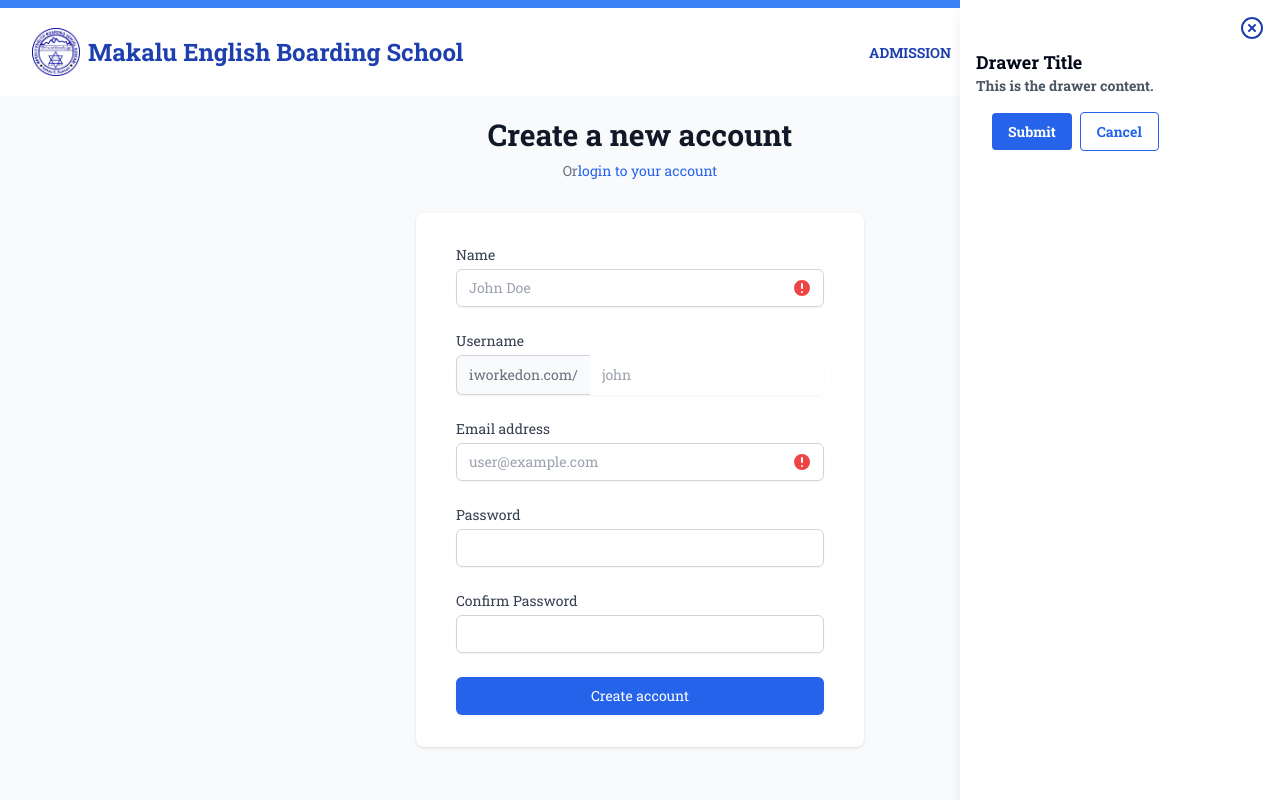
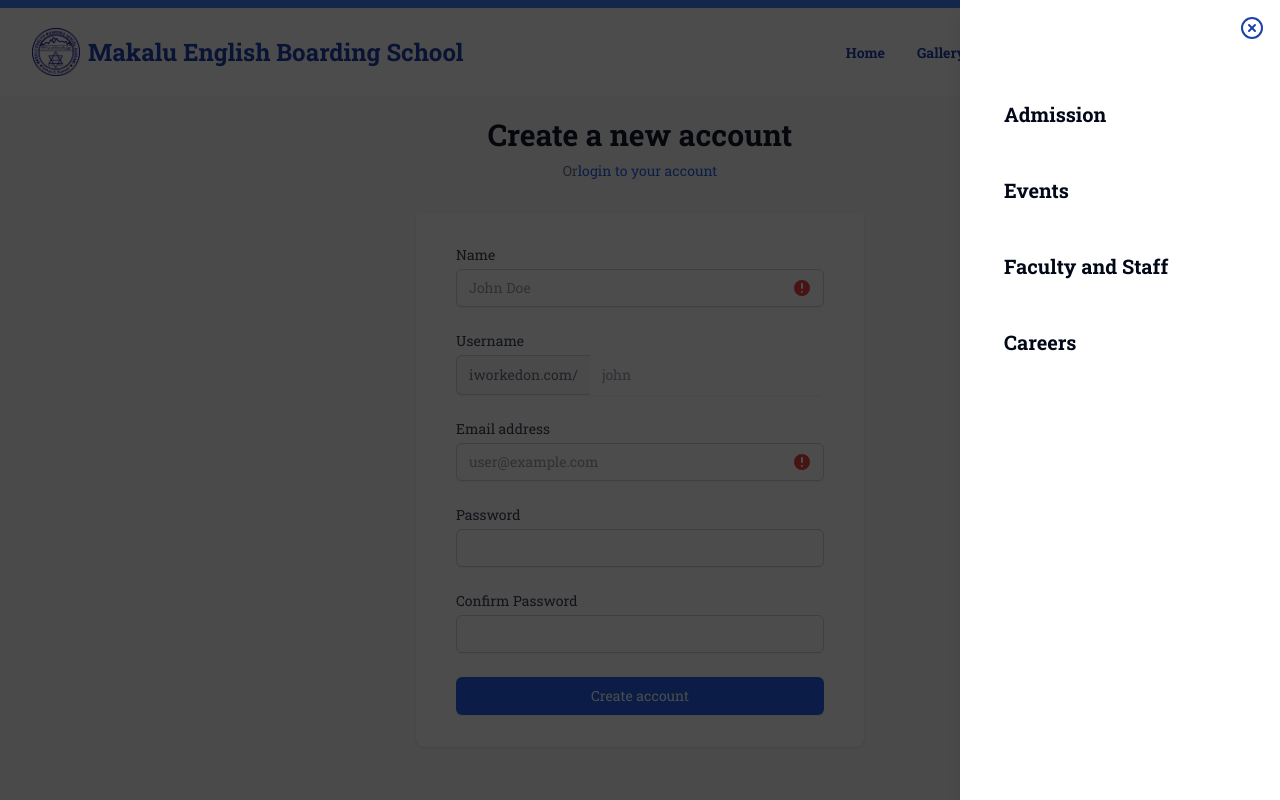
Before and after one commit to makaluschool/makalu-site-project, a Next.js app in the folder makalu-frontend/: page /admission in a window 1280 px wide. Both pictures are taken after a click on the button 1228 px from the left and 49 px from the top of the page. Shown: the top 800 px of the page. Built offline with nearby package versions, Linux system fonts and the light colour scheme; grey boxes are pictures that could not be loaded.

Commit message:
create responsive and functional hamburger

```diff
--- /dev/null
+++ b/makalu-frontend/src/app/careers/page.tsx
@@ -0,0 +1,7 @@
+import React from 'react'
+
+export default function page() {
+  return (
+    <div>careers page</div>
+  )
+}
--- /dev/null
+++ b/makalu-frontend/src/app/events/page.tsx
@@ -0,0 +1,7 @@
+import React from 'react'
+
+export default function page() {
+  return (
+    <div>events page</div>
+  )
+}
--- /dev/null
+++ b/makalu-frontend/src/app/staffs/page.tsx
@@ -0,0 +1,7 @@
+import React from 'react'
+
+export default function page() {
+  return (
+    <div>staffs page</div>
+  )
+}
--- /dev/null
+++ b/makalu-frontend/src/components/Home/FAQ.tsx
@@ -0,0 +1,35 @@
+import React from 'react'
+import {
+    Accordion,
+    AccordionContent,
+    AccordionItem,
+    AccordionTrigger,
+  } from "@/components/ui/accordion"
+function FAQ() {
+  return (
+    <div> <Accordion type="single" collapsible className="w-full">
+    <AccordionItem value="item-1">
+      <AccordionTrigger>Is it accessible?</AccordionTrigger>
+      <AccordionContent>
+        Yes. It adheres to the WAI-ARIA design pattern.
+      </AccordionContent>
+    </AccordionItem>
+    <AccordionItem value="item-2">
+      <AccordionTrigger>Is it styled?</AccordionTrigger>
+      <AccordionContent>
+        Yes. It comes with default styles that matches the other
+        components&apos; aesthetic.
+      </AccordionContent>
+    </AccordionItem>
+    <AccordionItem value="item-3">
+      <AccordionTrigger>Is it animated?</AccordionTrigger>
+      <AccordionContent>
+        Yes. It&apos;s animated by default, but you can disable it if you
+        prefer.
+      </AccordionContent>
+    </AccordionItem>
+  </Accordion></div>
+  )
+}
+
+export default FAQ
--- a/makalu-frontend/src/components/Home/Navbar/Drawerbtn.tsx
+++ b/makalu-frontend/src/components/Home/Navbar/Drawerbtn.tsx
@@ -1,5 +1,6 @@
-import React, { useState } from 'react';
-import { CircleX, CrossIcon, GanttChart, MenuIcon } from 'lucide-react';
+import React, { useState } from "react";
+import { BookOpenText, CircleX, GanttChart } from "lucide-react";
+import Link from "next/link";
 
 const Drawerbtn = () => {
   const [isOpen, setIsOpen] = useState(false);
@@ -10,34 +11,58 @@ const Drawerbtn = () => {
 
   return (
     <div>
-      <button onClick={toggleDrawer} className="text-blue-800 hover:text-blue-600">
+      {/* Hamburger Button */}
+      <button
+        onClick={toggleDrawer}
+        className="text-blue-800 hover:text-blue-600"
+      >
         <GanttChart className="w-10 h-10" />
       </button>
+
+      {/* Drawer and Overlay */}
       <div
         className={`fixed inset-0 z-50 transition-opacity duration-300 ${
-          isOpen ? 'opacity-100 pointer-events-auto' : 'opacity-0 pointer-events-none'
-        }`}
+          isOpen
+            ? "opacity-100 pointer-events-auto"
+            : "opacity-0 pointer-events-none"
+        } bg-black/70`}
         onClick={toggleDrawer}
       >
         <div
-          className={`fixed right-0 top-0 h-full w-80 bg-white shadow-lg transform transition-transform duration-300 ${
-            isOpen ? 'translate-x-0' : 'translate-x-full'
+          className={`fixed right-0 top-0 h-full w-full md:w-80 bg-white shadow-lg transform transition-transform duration-300 ${
+            isOpen ? "translate-x-0" : "translate-x-full"
           }`}
-          onClick={(e) => e.stopPropagation()}
+
         >
-          <div className="p-4">
-            <button onClick={toggleDrawer} className="text-blue-800 hover:text-blue-600 float-right">
+          {/* Drawer Content */}
+          <div className="p-4 h-full flex flex-col">
+            <button
+              onClick={toggleDrawer}
+              className="text-blue-800 hover:text-blue-600 self-end"
+            >
               <CircleX className="w-6 h-6" />
             </button>
-            <div className="mt-8">
-              <h2 className="text-lg font-semibold">Drawer Title</h2>
-              <p className="text-sm text-gray-600">This is the drawer content.</p>
-            </div>
-            <div className="mt-auto p-4">
-              <button className="bg-blue-600 text-white py-2 px-4 rounded">Submit</button>
-              <button onClick={toggleDrawer} className="ml-2 border border-blue-600 text-blue-600 py-2 px-4 rounded">
-                Cancel
-              </button>
+            <div className="mt-8 ">
+              <Link href={"/admission"} className="">
+                <h1 className="text-xl   hover:bg-slate-100 hover:text-blue-600 cursor-pointer p-5 rounded-sm m-2">
+                  Admission
+                </h1>
+              </Link>
+              <Link href="/events">
+                <h1 className="text-xl   hover:bg-slate-100 hover:text-blue-600 cursor-pointer p-5 rounded-sm m-2">
+                  Events
+                </h1>
+              </Link>
+              <Link href={"/staffs"} className="">
+                <h1 className="text-xl hover:bg-slate-100 hover:text-blue-600 cursor-pointer p-5 rounded-sm m-2 ">
+                  Faculty and Staff
+                </h1>
+              </Link>
+              <Link href={"/careers"} className="">
+                <h1 className="text-xl hover:bg-slate-100 hover:text-blue-600 cursor-pointer p-5 rounded-sm m-2 ">
+                  Careers
+                </h1>
+              </Link>
             </div>
           </div>
         </div>
--- a/makalu-frontend/src/components/Home/Navbar/Nav.tsx
+++ b/makalu-frontend/src/components/Home/Navbar/Nav.tsx
@@ -45,10 +45,10 @@ const Nav = () => {
           </Link>
           <div className="hidden md:flex items-center space-x-8 text-[12px] lg:text-[14px] font-bold">
             <Link
-              href="/admission"
+              href="/"
               className="text-blue-800 hover:text-blue-600 "
             >
-              ADMISSION
+              Home
             </Link>
             <Link
               href="/gallery"
@@ -56,17 +56,24 @@ const Nav = () => {
             >
               Gallery
             </Link>
+
             <Link
               href="/blog"
               className="text-blue-800 hover:text-blue-600"
             >
-              Blog
+              Blogs
             </Link>
             <Link
               href="/contact"
               className="text-blue-800 hover:text-blue-600 font-semibold"
             >
               Contact
+            </Link>
+            <Link
+              href="/contact"
+              className="text-blue-800 hover:text-blue-600 font-semibold"
+            >
+              FAQ
             </Link>
             <Drawerbtn />
           </div>
--- /dev/null
+++ b/makalu-frontend/src/components/ui/accordion.tsx
@@ -0,0 +1,58 @@
+"use client"
+
+import * as React from "react"
+import * as AccordionPrimitive from "@radix-ui/react-accordion"
+import { ChevronDown } from "lucide-react"
+
+import { cn } from "@/lib/utils"
+
+const Accordion = AccordionPrimitive.Root
+
+const AccordionItem = React.forwardRef<
+  React.ElementRef<typeof AccordionPrimitive.Item>,
+  React.ComponentPropsWithoutRef<typeof AccordionPrimitive.Item>
+>(({ className, ...props }, ref) => (
+  <AccordionPrimitive.Item
+    ref={ref}
+    className={cn("border-b", className)}
+    {...props}
+  />
+))
+AccordionItem.displayName = "AccordionItem"
+
+const AccordionTrigger = React.forwardRef<
+  React.ElementRef<typeof AccordionPrimitive.Trigger>,
+  React.ComponentPropsWithoutRef<typeof AccordionPrimitive.Trigger>
+>(({ className, children, ...props }, ref) => (
+  <AccordionPrimitive.Header className="flex">
+    <AccordionPrimitive.Trigger
+      ref={ref}
+      className={cn(
+        "flex flex-1 items-center justify-between py-4 font-medium transition-all hover:underline [&[data-state=open]>svg]:rotate-180",
+        className
+      )}
+      {...props}
+    >
+      {children}
+      <ChevronDown className="h-4 w-4 shrink-0 transition-transform duration-200" />
+    </AccordionPrimitive.Trigger>
+  </AccordionPrimitive.Header>
+))
+AccordionTrigger.displayName = AccordionPrimitive.Trigger.displayName
+
+const AccordionContent = React.forwardRef<
+  React.ElementRef<typeof AccordionPrimitive.Content>,
+  React.ComponentPropsWithoutRef<typeof AccordionPrimitive.Content>
+>(({ className, children, ...props }, ref) => (
+  <AccordionPrimitive.Content
+    ref={ref}
+    className="overflow-hidden text-sm transition-all data-[state=closed]:animate-accordion-up data-[state=open]:animate-accordion-down"
+    {...props}
+  >
+    <div className={cn("pb-4 pt-0", className)}>{children}</div>
+  </AccordionPrimitive.Content>
+))
+
+AccordionContent.displayName = AccordionPrimitive.Content.displayName
+
+export { Accordion, AccordionItem, AccordionTrigger, AccordionContent }
```
